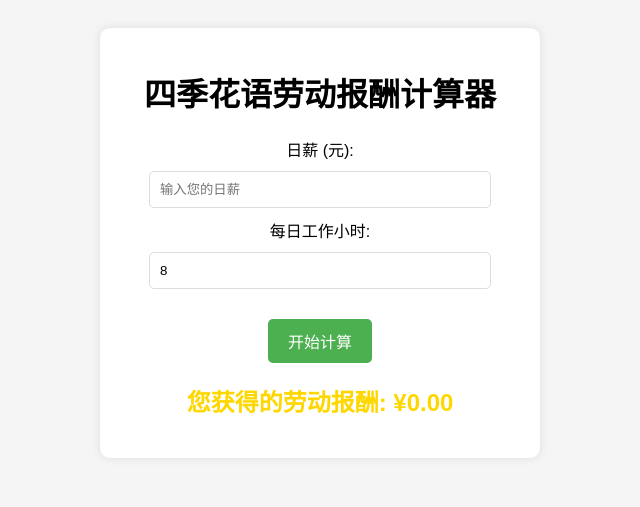
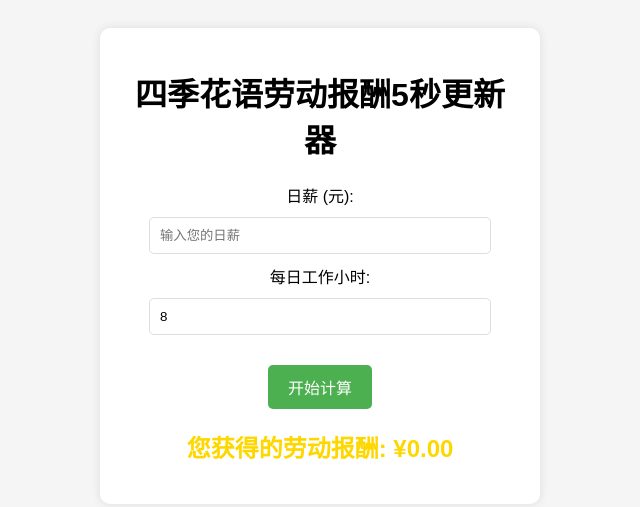
Before and after one commit to workeygo/gold, a plain HTML site: page index.html in a window 1280 px wide. Shown: the whole page, without its empty margins (320-960 px from the left). Drawn offline with Linux system fonts and the light colour scheme.

Commit message:
5秒更新

```diff
--- a/index.html
+++ b/index.html
@@ -3,7 +3,7 @@
 <head>
     <meta charset="UTF-8">
     <meta name="viewport" content="width=device-width, initial-scale=1.0">
-    <title>四季花语劳动报酬计算器</title>
+    <title>四季花语劳动报酬5秒更新器</title>
     <style>
         body {
             font-family: Arial, sans-serif;
@@ -59,7 +59,7 @@
 </head>
 <body>
     <div class="container">
-        <h1>四季花语劳动报酬计算器</h1>
+        <h1>四季花语劳动报酬5秒更新器</h1>
         <div>
             <label for="dailyWage">日薪 (元):</label>
             <input type="number" id="dailyWage" placeholder="输入您的日薪">
```
Also changed, not shown: 新建 Text Document.txt (added).
